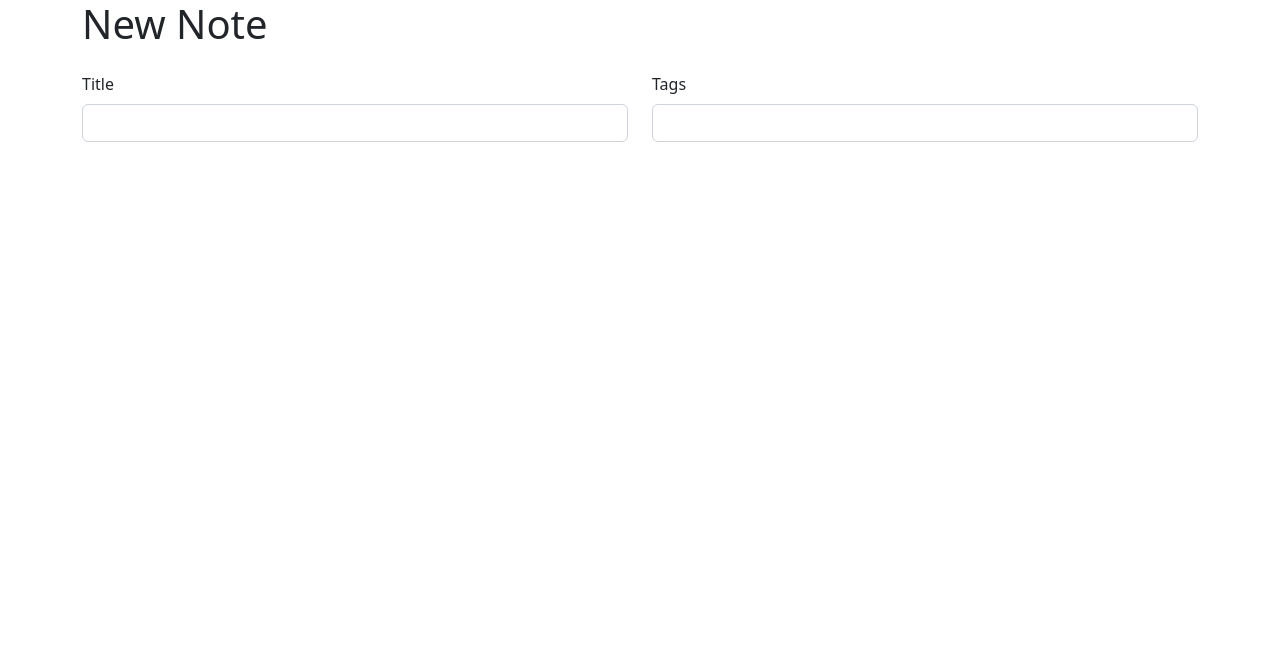
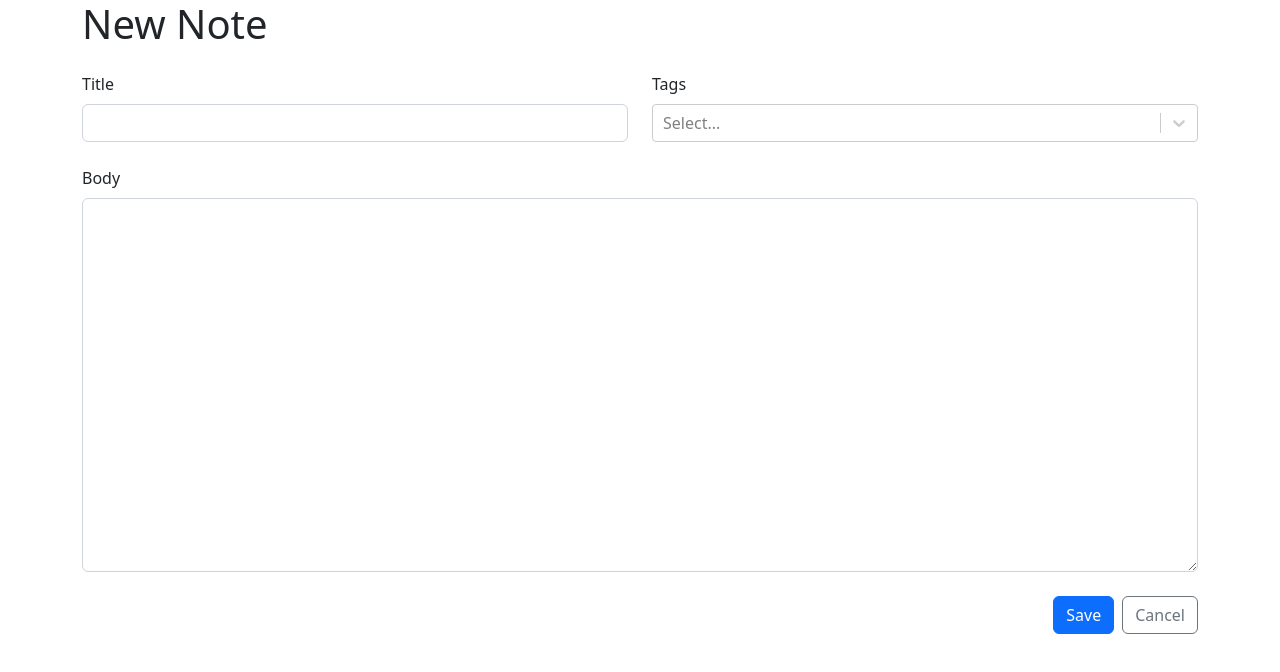
Before and after one commit to kenpopaul/note-taking-app, a React (Vite) app: page /New in a window 1280 px wide. Shown: the top 672 px of the page. Built offline with nearby package versions, Linux system fonts and the light colour scheme.

Commit message:
Form bootstrap layout done

```diff
--- a/package.json
+++ b/package.json
@@ -10,11 +10,13 @@
     "preview": "vite preview"
   },
   "dependencies": {
+    "@types/react-select": "^5.0.1",
     "bootstrap": "^5.2.3",
     "react": "^18.2.0",
     "react-bootstrap": "^2.7.4",
     "react-dom": "^18.2.0",
-    "react-router-dom": "^6.11.2"
+    "react-router-dom": "^6.11.2",
+    "select": "^1.1.2"
   },
   "devDependencies": {
     "@types/react": "^18.0.37",
--- a/src/NoteForm.tsx
+++ b/src/NoteForm.tsx
@@ -1,4 +1,5 @@
-import { Col, Form, Row, Stack } from "react-bootstrap";
+import { Button, Col, Form, Row, Stack } from "react-bootstrap";
+import CreatableReactSelect from "react-select/creatable";
 
 export function NoteForm() {
   return (
@@ -14,10 +15,22 @@
           <Col>
             <Form.Group controlId="tags">
               <Form.Label>Tags</Form.Label>
-              <Form.Control required />
+              <CreatableReactSelect isMulti />
             </Form.Group>
           </Col>
         </Row>
+        <Form.Group controlId="markdown">
+          <Form.Label>Body</Form.Label>
+          <Form.Control required as="textarea" rows={15} />
+        </Form.Group>
+        <Stack direction="horizontal" gap={2} className="justify-content-end">
+          <Button type="submit" variant="primary">
+            Save
+          </Button>
+          <Button type="button" variant="outline-secondary">
+            Cancel
+          </Button>
+        </Stack>
       </Stack>
     </Form>
   );
```
Also changed, not shown: 1 other file (tests, documents, lock files or other folders).
